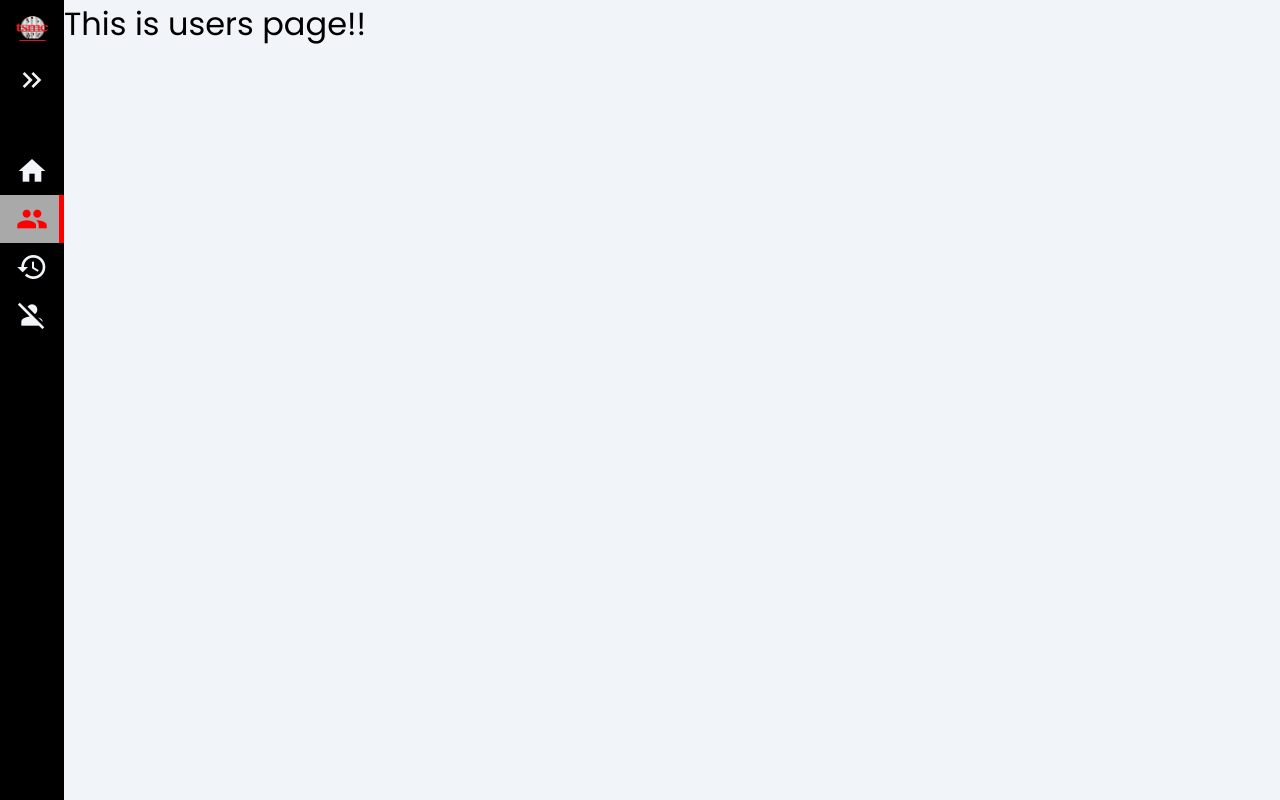
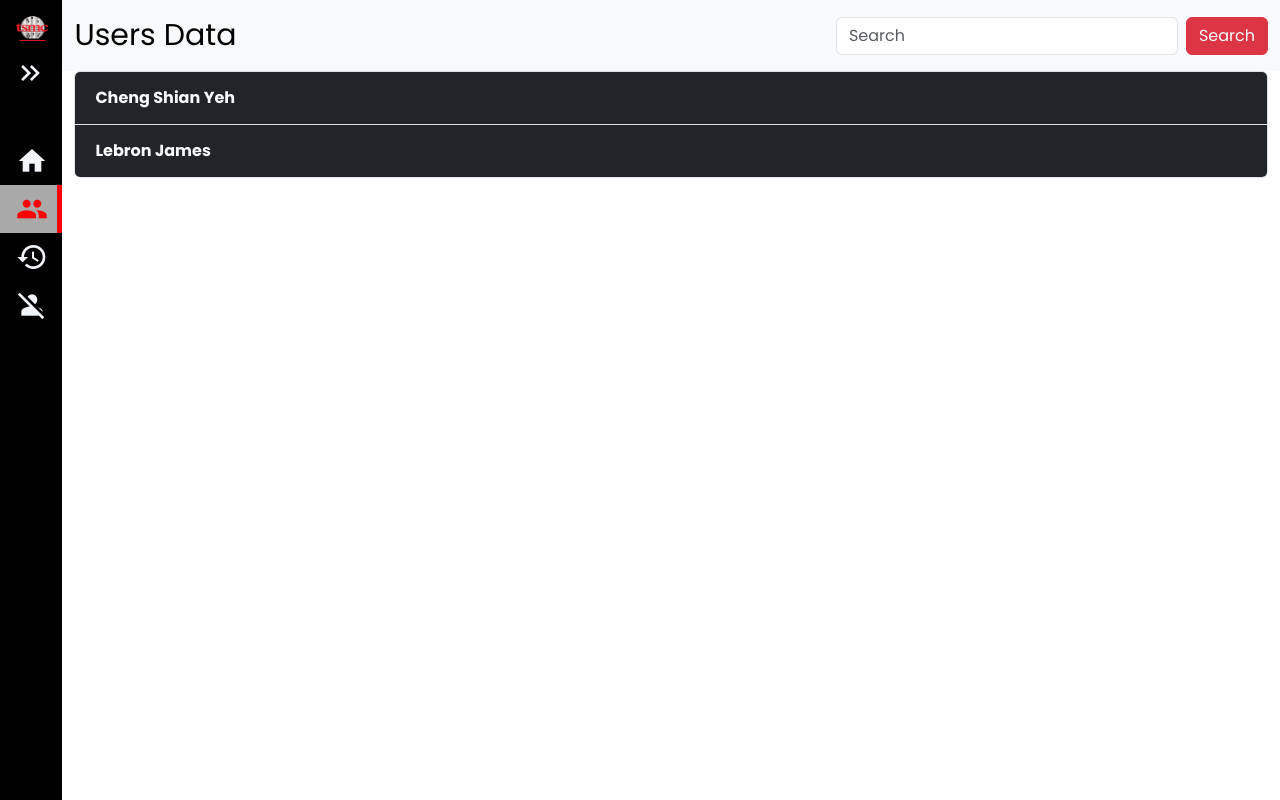
Before and after one commit to yeh-sudo/TSMC-Parking-App-Admin, a Vue app: page /users in a window 1280 px wide. Built offline with nearby package versions, Linux system fonts and the light colour scheme.

Commit message:
add user data example

```diff
--- a/src/components/sidebar/sidebar.vue
+++ b/src/components/sidebar/sidebar.vue
@@ -156,6 +156,12 @@ aside {
     .button .text {
       opacity: 1;
     }
+
+    .button {
+      .material-icons {
+        margin-right: 1rem;
+      }
+    }
   }
 
   @media (max-width: 768px) {
--- /dev/null
+++ b/src/components/users/Users.vue
@@ -0,0 +1,64 @@
+<template>
+  <div class="accordion-item">
+    <h2 class="accordion-header" v-bind:id="'heading_' + index">
+      <button
+        class="accordion-button collapsed bg-dark text-light"
+        type="button"
+        data-bs-toggle="collapse"
+        v-bind:data-bs-target="'#collapse_' + index"
+        aria-expanded="false"
+        aria-controls="flush-collapseOne"
+      >
+        <strong>{{ name }}</strong>
+      </button>
+    </h2>
+    <div
+      v-bind:id="'collapse_' + index"
+      class="accordion-collapse collapse"
+      v-bind:aria-labelledby="'heading_' + index"
+      data-bs-parent="#accordionFlushExample"
+    >
+      <div class="accordion-body">
+        <ul>
+          <li><strong>Nick Name:</strong> {{ nickName }}</li>
+          <li><strong>Email:</strong> {{ email }}</li>
+          <li><strong>Phone Number:</strong> {{ phoneNumber }}</li>
+          <li><strong>User Type:</strong> {{ userType }}</li>
+          <li>
+            <strong>Own Cars:</strong>
+            <ul></ul>
+          </li>
+        </ul>
+      </div>
+    </div>
+  </div>
+</template>
+
+<script>
+import { stringifyExpression } from "@vue/compiler-core";
+
+export default {
+  props: {
+    name: String,
+    nickName: String,
+    email: String,
+    phoneNumber: String,
+    userType: String,
+    index: Number,
+  },
+  data() {
+    return {
+      user: {
+        name: "Cheng Shian Yeh",
+        nickName: "yeh-sudo",
+        email: "f74091289@gs.ncku.edu.tw",
+        phoneNumber: "0966227782",
+        userType: "Normal",
+      },
+    };
+  },
+};
+</script>
+
+<style>
+</style>
--- a/src/components/users/UsersPage.vue
+++ b/src/components/users/UsersPage.vue
@@ -1,7 +1,71 @@
 <template>
-  <h1>This is users page!!</h1>
+  <div class="container-fluid">
+    <div class="row">
+      <nav class="navbar bg-body-tertiary">
+        <div class="container-fluid">
+          <a class="navbar-brand" style="font-size: 30px">Users Data</a>
+          <form class="d-flex" role="search">
+            <input
+              class="form-control me-2"
+              type="search"
+              placeholder="Search"
+              aria-label="Search"
+            />
+            <button class="btn btn-danger" type="submit">Search</button>
+          </form>
+        </div>
+      </nav>
+    </div>
+    <div class="row">
+      <!-- Put users here -->
+      <div class="accordion" id="accordionFlushExample">
+        <user
+          v-for="(user, index) in users"
+          :key="user.id"
+          :name="user.name"
+          :index="index"
+          :nick-name="user.nickName"
+          :email="user.email"
+          :phone-number="user.phoneNumber"
+          :user-type="user.userType"
+        />
+      </div>
+    </div>
+  </div>
 </template>
 
 <script>
-export default {};
+import user from "./Users.vue";
+
+export default {
+  props: ["results"],
+  components: {
+    user,
+  },
+  data() {
+    return {
+      users: [
+        {
+          id: "ChengShianYeh",
+          name: "Cheng Shian Yeh",
+          nickName: "yeh-sudo",
+          email: "f74091289@gs.ncku.edu.tw",
+          phoneNumber: "0966227782",
+          userType: "Normal",
+        },
+        {
+          id: "LebronJames",
+          name: "Lebron James",
+          nickName: "Lebron",
+          email: "lebron@gmail.com",
+          phoneNumber: "0988 889 888",
+          userType: "Normal",
+        },
+      ],
+    };
+  },
+};
 </script>
+
+<style>
+</style>
--- a/src/main.js
+++ b/src/main.js
@@ -1,8 +1,8 @@
 import { createApp } from "vue";
 import App from "./App.vue";
-import router from "./router"
-
-
+import router from "./router";
+import "bootstrap/dist/css/bootstrap.min.css"
+import "bootstrap"
 
 const app = createApp(App);
 app.use(router);
```
